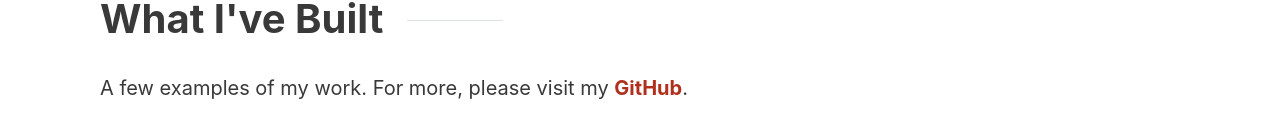
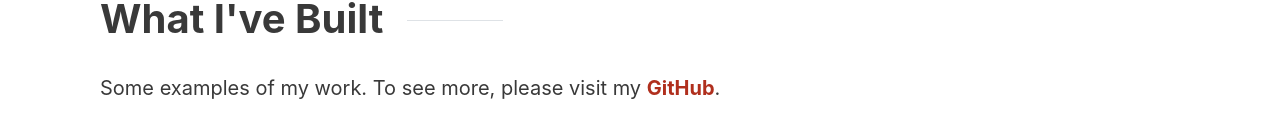
Before and after one commit to chrismlusk/chrismlusk, a Next.js app: page /projects in a window 1280 px wide. Shown: the part 153-287 px from the top of the page. Built offline with nearby package versions, Linux system fonts and the light colour scheme; a web font is replaced by a local one.

Commit message:
change how projects get numbered && edit text

```diff
--- a/components/Projects.js
+++ b/components/Projects.js
@@ -15,11 +15,11 @@ const Projects = () => (
     </FullGrid>
     <FullGrid>
       <ContentStyles>
-        <p>A few examples of my work. For more, please visit my <a href="https://github.com/chrismlusk" target="_blank" rel="nofollow noopener noreferrer">GitHub</a>.</p>
+        <p>Some examples of my work. To see more, please visit my <a href="https://github.com/chrismlusk?tab=repositories" target="_blank" rel="nofollow noopener noreferrer">GitHub</a>.</p>
       </ContentStyles>
     </FullGrid>
-    {projectData.map(project => (
-      <SingleProject key={project.id} project={project} />
+    {projectData.map((project, index) => (
+      <SingleProject key={index} project={project} number={index} />
     ))}
   </SectionStyles>
 );
```
